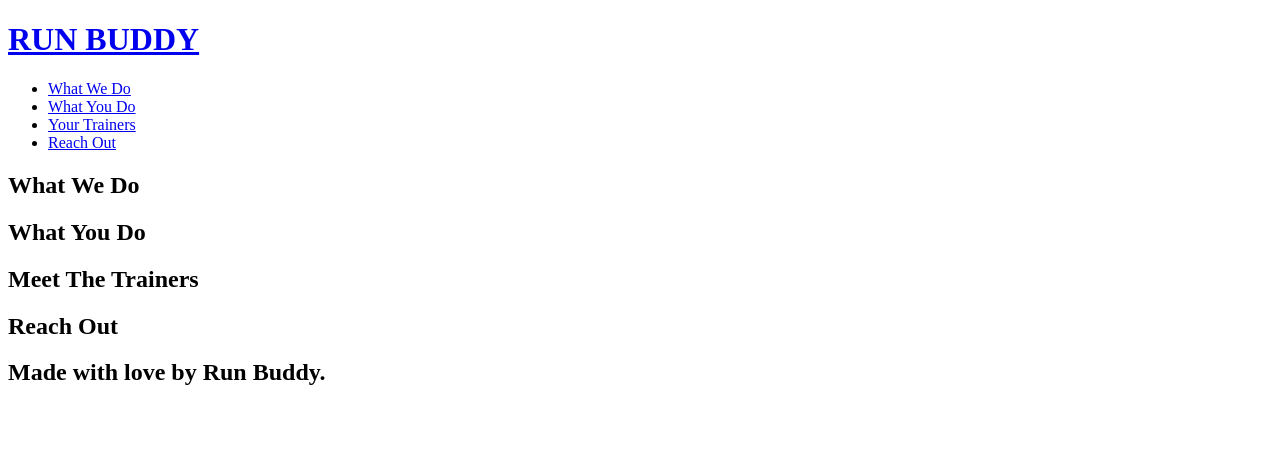
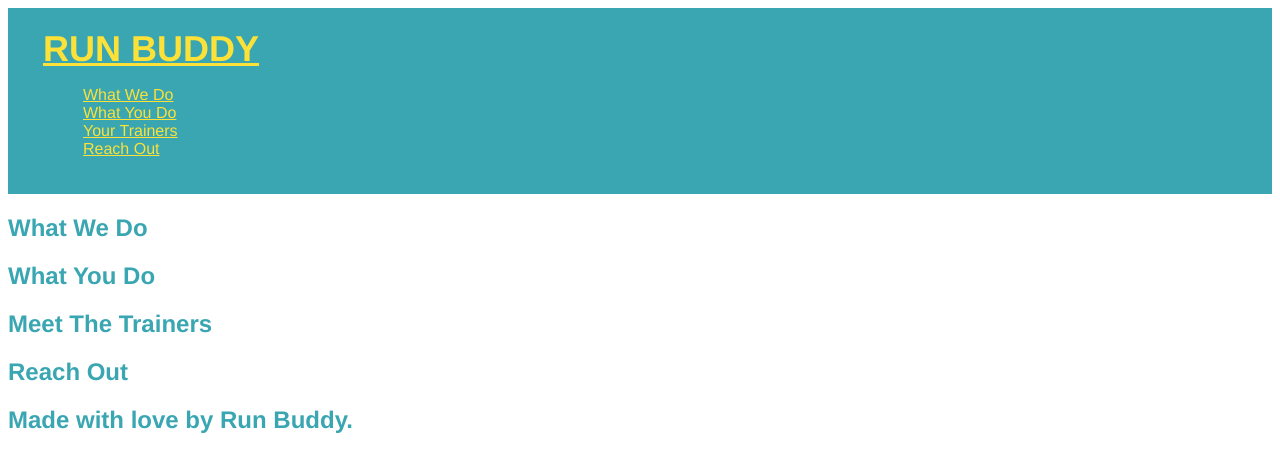
Before and after one commit to OSSATMTeamjc18/Run-buddy-2.0, a plain HTML site: page index.html in a window 1280 px wide. Drawn offline with Linux system fonts and the light colour scheme.

Commit message:
styling the header

```diff
--- a/asset/style.css
+++ b/asset/style.css
@@ -0,0 +1,20 @@
+body {
+    color: #39a6b2;
+    font-family: Helvetica, Arial, sans-serif;
+}
+
+header {
+    padding: 20px 35px;
+    background-color: #39a6b2;
+}
+
+header h1 {
+    font-weight: bold;
+    font-size: 36px;
+    color: #fce138;
+    margin: 0;
+}
+
+header a {
+    color: #fce138;
+}
--- a/index.html
+++ b/index.html
@@ -3,6 +3,7 @@
     <head>
         <meta charset="UTF-8"/>
         <title>Run Buddy</title>
+        <link rel="stylesheet" href="./asset/style.css"/>
     </head>
     <body>
         <!-- navigation -->
```
